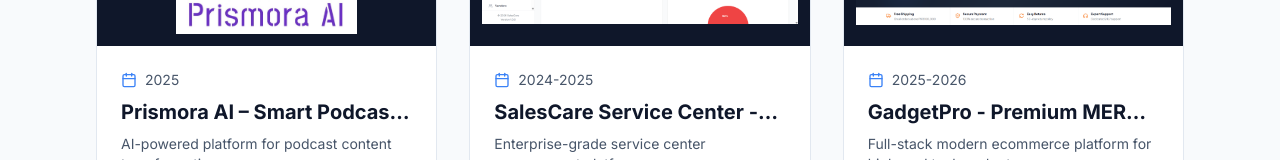
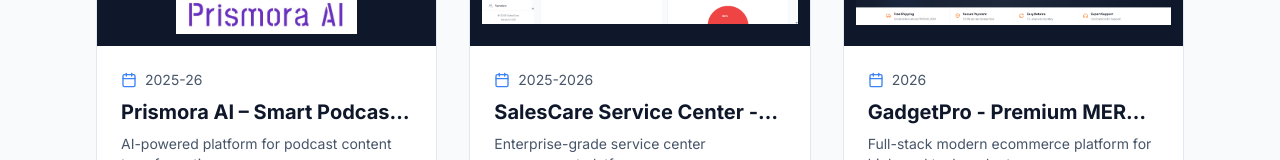
Before and after one commit to Ahtisham992/Ahtisham_portfolio, a React (Vite) app in the folder my-portfolio/: page /projects in a window 1280 px wide. Shown: the part 513-673 px from the top of the page. Built offline with nearby package versions, Linux system fonts and the light colour scheme.

Commit message:
updated portfolio

```diff
--- a/my-portfolio/src/data/portfolio.js
+++ b/my-portfolio/src/data/portfolio.js
@@ -89,7 +89,7 @@
     github:   "https://github.com/Ahtisham992",
     liveDemo: null,
     tags:     ["AI", "NLP", "Computer Vision", "React Native"],
-    date:     "2025",
+    date:     "2025-26",
     featured: true
   },
   {
@@ -137,7 +137,7 @@
     github:   "https://github.com/Ahtisham992/salescare-service-center",
     liveDemo: "https://salescare.netlify.app/",
     tags:     ["React", "PostgreSQL", "MERN", "Enterprise", "ERP"],
-    date:     "2024-2025",
+    date:     "2025-2026",
     featured: true,
     highlights: [
       "25+ database tables with complex relationships",
@@ -196,7 +196,7 @@
   github: "https://github.com/Ahtisham992/GadgetPro",
   liveDemo: "https://thegadgetpro.netlify.app/",
   tags: ["MERN", "Ecommerce", "React", "MongoDB", "Full Stack"],
-  date: "2025-2026",
+  date: "2026",
   featured: true,
   highlights: [
     "Full MERN stack architecture with scalable backend design",
@@ -245,7 +245,7 @@
     github:   "https://github.com/Ahtisham992/SmartDuaCompanion",
     liveDemo: "https://smartduacompanion.netlify.app/", // TASK 3.2: Mobile app — no web demo URL
     tags:     ["React Native", "TypeScript", "Redux", "Mobile", "Islamic"],
-    date:     "2024",
+    date:     "2025",
     featured: true,
     highlights: [
       "Bilingual support with RTL (Right-to-Left) text rendering",
@@ -255,9 +255,6 @@
       "Zero network dependency after installation"
     ]
   },
-
-
-
   {
     id: 5,
     title: "Ergonomic Posture Assessment Agent",
```
